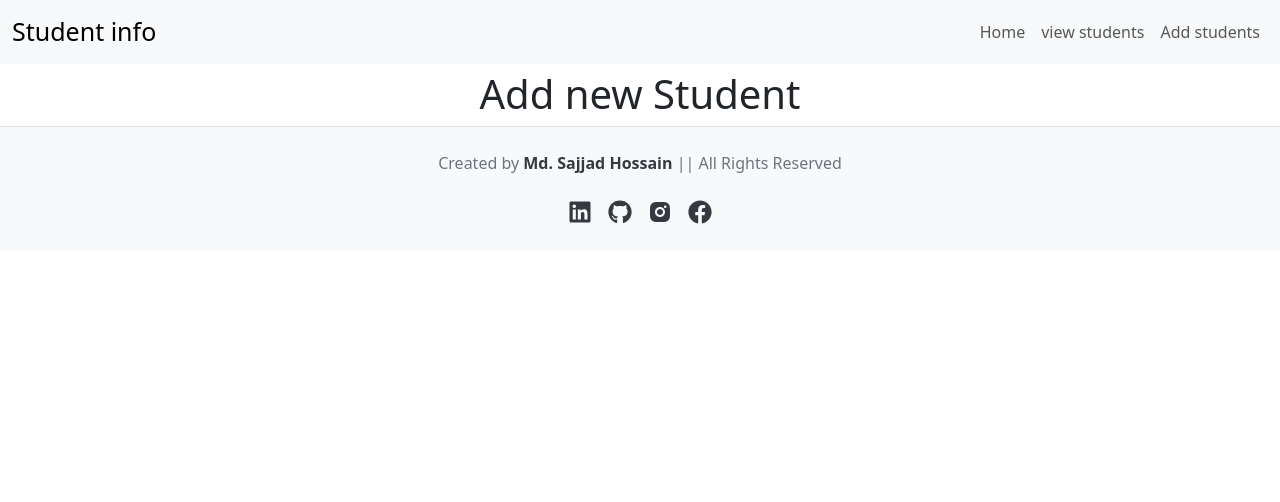
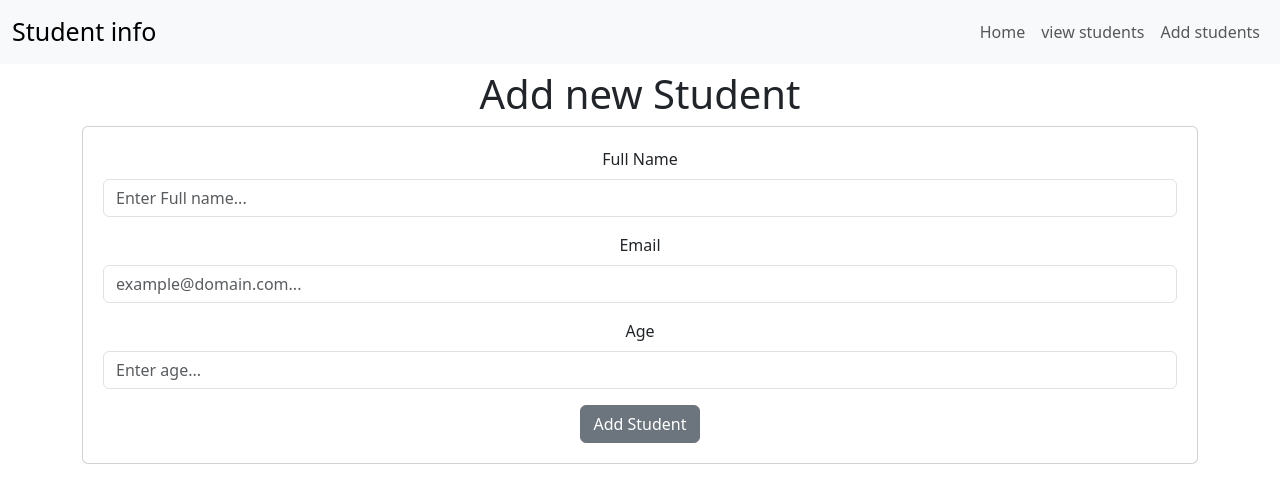
Before and after one commit to SajjadHossain0/student-info-react, a React (Create React App) app: page /add-student in a window 1280 px wide. Shown: the top 502 px of the page. Built offline with nearby package versions, Linux system fonts and the light colour scheme.

Commit message:
new commit

```diff
--- a/package.json
+++ b/package.json
@@ -14,6 +14,7 @@
     "react-icons": "^5.3.0",
     "react-router-dom": "^6.27.0",
     "react-scripts": "5.0.1",
+    "react-toastify": "^10.0.6",
     "reactstrap": "^9.2.3",
     "web-vitals": "^2.1.4"
   },
--- a/src/App.js
+++ b/src/App.js
@@ -25,7 +25,7 @@ function App() {
                     <Route path="/add-student" element={<AddStudents/>}/>
                 </Routes>
 
-                <Footer/>
+                {/*<Footer/>*/}
             </div>
         </BrowserRouter>
     );
--- a/src/StudentAPI.js
+++ b/src/StudentAPI.js
@@ -1,7 +1,2 @@
-import axios from "axios";
-
-const API_URL = 'http://localhost:8082/api/students';
-
-export const Students = () => {
-    return axios.get(API_URL);
-}
+const BASE_URL = "http://localhost:8082/api/students";
+export default BASE_URL;
--- a/src/components/AddStudents.js
+++ b/src/components/AddStudents.js
@@ -1,9 +1,100 @@
-import React from 'react';
+import React, {useEffect, useState} from 'react';
+import {Button, Card, Form, FormGroup, Input, Label} from "reactstrap";
+import axios, {post} from "axios";
+import BASE_URL from "../StudentAPI";
+import {Bounce, toast, ToastContainer} from "react-toastify";
+
+function handleForm() {
+
+}
 
 export default function AddStudents(props) {
+
+    const notify = () => toast.success('Student Added successfully.', {
+        position: "top-center",
+        autoClose: 1000,
+        hideProgressBar: false,
+        closeOnClick: true,
+        pauseOnHover: true,
+        draggable: true,
+        progress: undefined,
+        theme: "light",
+        transition: Bounce,
+    });
+
+    const [addStudent, setAddStudent] = useState({
+        name: '',
+        email: '',
+        age: ''
+    });
+
+    const postStudentData=(data) =>{
+        axios.post(`${BASE_URL}/save`, data)
+            .then(response => {
+                    console.log(response);
+                },
+                (error) => {
+                    console.log(error);
+                }
+            );
+    }
+
+    const handleForm = (e) => {
+        e.preventDefault();
+        console.log(addStudent);
+        postStudentData(addStudent);
+
+    };
+
+    useEffect(() => {
+        document.title = 'Add Students';
+        //postStudentData(addStudent);
+    }, []);
     return (
-        <div>
-            <h1>Add new Student</h1>
+        <div className="container">
+            <h1 align="center">Add new Student</h1>
+            <Card>
+                <div style={{padding:20}} className="container">
+                    <Form onSubmit={handleForm}>
+                        <FormGroup>
+                            <Label for="name">Full Name</Label>
+                            <Input
+                                id="name"
+                                name="name"
+                                placeholder="Enter Full name..."
+                                type="text"
+                                required={true}
+                                onChange={(e) => setAddStudent({ ...addStudent, name: e.target.value })}
+                            />
+                        </FormGroup>
+                        <FormGroup>
+                            <Label for="email">Email</Label>
+                            <Input
+                                id="email"
+                                name="email"
+                                placeholder="example@domain.com..."
+                                type="email"
+                                required={true}
+                                onChange={(e) => setAddStudent({ ...addStudent, email: e.target.value })}
+                            />
+                        </FormGroup>
+                        <FormGroup>
+                            <Label for="age">Age</Label>
+                            <Input
+                                id="age"
+                                name="age"
+                                placeholder="Enter age..."
+                                type="number"
+                                required={true}
+                                onChange={(e) => setAddStudent({ ...addStudent, age: e.target.value })}
+                            />
+                        </FormGroup>
+                        <Button type="submit"
+                        onClick={notify}>Add Student</Button>
+                    </Form>
+                </div>
+            </Card>
+            <ToastContainer/>
         </div>
     )
 }
--- a/src/components/Footer.js
+++ b/src/components/Footer.js
@@ -6,7 +6,7 @@ import { RiInstagramFill } from "react-icons/ri";
 
 export default function Footer() {
     return (
-        <footer align="bottom" className="footer py-4">
+        <div className="footer py-4">
             <div className="container">
                 <div className="text-center mb-3">
                     <p className="footer-text mb-0">Created by <span className="footer-name">Md. Sajjad Hossain</span> || All Rights Reserved</p>
@@ -26,6 +26,6 @@ export default function Footer() {
                     </a>
                 </div>
             </div>
-        </footer>
+        </div>
     );
 }
--- a/src/components/Home.js
+++ b/src/components/Home.js
@@ -1,7 +1,10 @@
-import React from "react";
+import React, {useEffect} from "react";
 import {Button} from "reactstrap";
 
 export default function Home() {
+    useEffect(() => {
+        document.title = "Student info";
+    }, []);
     return (
         <div>
             <h1>Welcome to Student service</h1>
--- a/src/components/StudentView.js
+++ b/src/components/StudentView.js
@@ -1,10 +1,11 @@
 import React, {useEffect, useState} from 'react';
 import 'bootstrap/dist/css/bootstrap.min.css';
-import {Button, Dropdown, DropdownItem, DropdownMenu, DropdownToggle, Table} from 'reactstrap';
-import { CiMenuKebab } from "react-icons/ci";
+import {Button, Table} from 'reactstrap';
 import PropTypes from "prop-types";
-import {Students} from "../StudentAPI";
-
+import axios from "axios";
+import BASE_URL from "../StudentAPI";
+import {ToastContainer, toast, Bounce} from 'react-toastify';
+import 'react-toastify/dist/ReactToastify.css';
 
 
 export default function StudentView({ direction, ...args }) {
@@ -38,16 +39,58 @@ export default function StudentView({ direction, ...args }) {
     ]
 */
 
-    const [students, setStudents] = useState([]);
+/*    const [students, setStudents] = useState([]);
 
+    //
     useEffect(() => {
+        document.title = "Student View";
         Students()
             .then((students) => {
             setStudents(students.data);
         }).catch((err) => {
             console.log(err);
         });
-    },[]);
+    },[]);*/
+    const notify = () => toast.success('Delete successfully.', {
+        position: "top-center",
+        autoClose: 1000,
+        hideProgressBar: false,
+        closeOnClick: true,
+        pauseOnHover: true,
+        draggable: true,
+        progress: undefined,
+        theme: "light",
+        transition: Bounce,
+    });
+
+    const [students, setStudents] = useState([]);
+
+    const getAllStudents = () => {
+        axios.get(`${BASE_URL}`)
+            .then(response => {
+                console.log(response);
+                setStudents(response.data);
+            },
+                (error) => {
+                console.log(error);
+                }
+            );
+    }
+
+    const deleteStudent = (id) => {
+        axios.delete(`${BASE_URL}/delete/${id}`)
+            .then(() => {
+                setStudents(students.filter(student => student.id !== id));
+            })
+            .catch(error => {
+                console.log(error);
+            });
+    }
+
+    useEffect(() => {
+        document.title = "Student View";
+        getAllStudents();
+    }, []);
 
 
     return (
@@ -65,7 +108,7 @@ export default function StudentView({ direction, ...args }) {
                 </thead>
 
                 <tbody>
-                {students.map((student,index) =>
+                {students.map((student,index)=> (
                     <tr key={student.id}>
                         <td>{index+1}</td>
                         <td>{student.name}</td>
@@ -75,19 +118,22 @@ export default function StudentView({ direction, ...args }) {
                             <Button style={{marginRight: 5}} color="info">
                                 Edit
                             </Button>
-                            <Button style={{marginLeft: 5}} color="danger">
-                                Delete
-                            </Button>
+                            <Button style={{marginLeft: 5}} color="danger"
+                            onClick={() => {
+                                deleteStudent(student.id)
+                                notify()
+                            }}>Delete</Button>
                         </td>
                     </tr>
-                )}
-            </tbody>
+                ))}
+
+                </tbody>
 
 
-
-        </Table>
-</div>
-)
+            </Table>
+            <ToastContainer/>
+        </div>
+    )
 }
 StudentView.propTypes = {
     direction: PropTypes.string,
```
Also changed, not shown: 1 other file (tests, documents, lock files or other folders).
